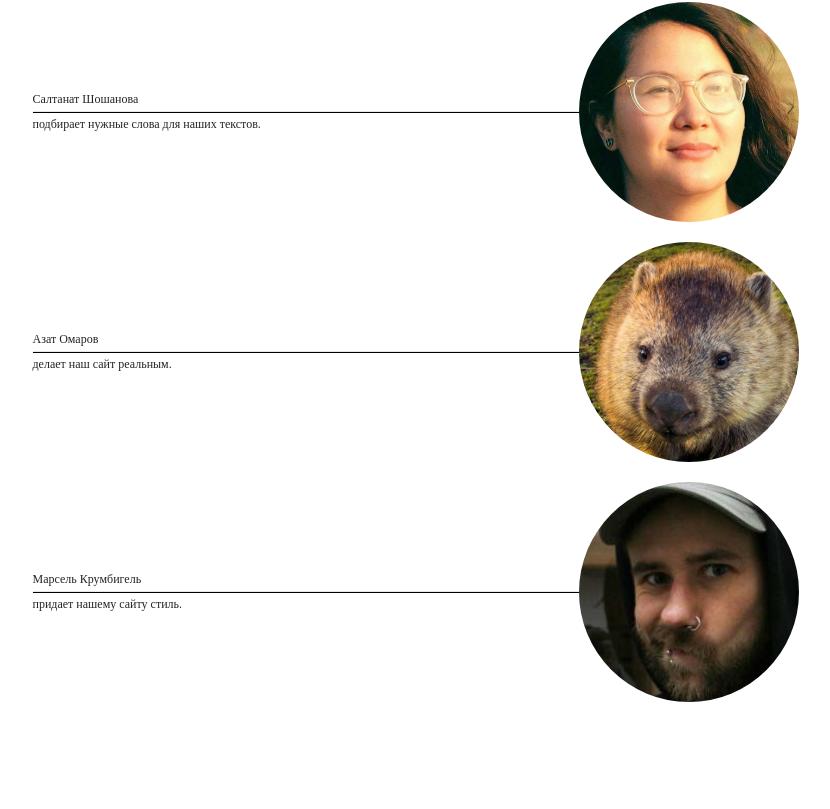
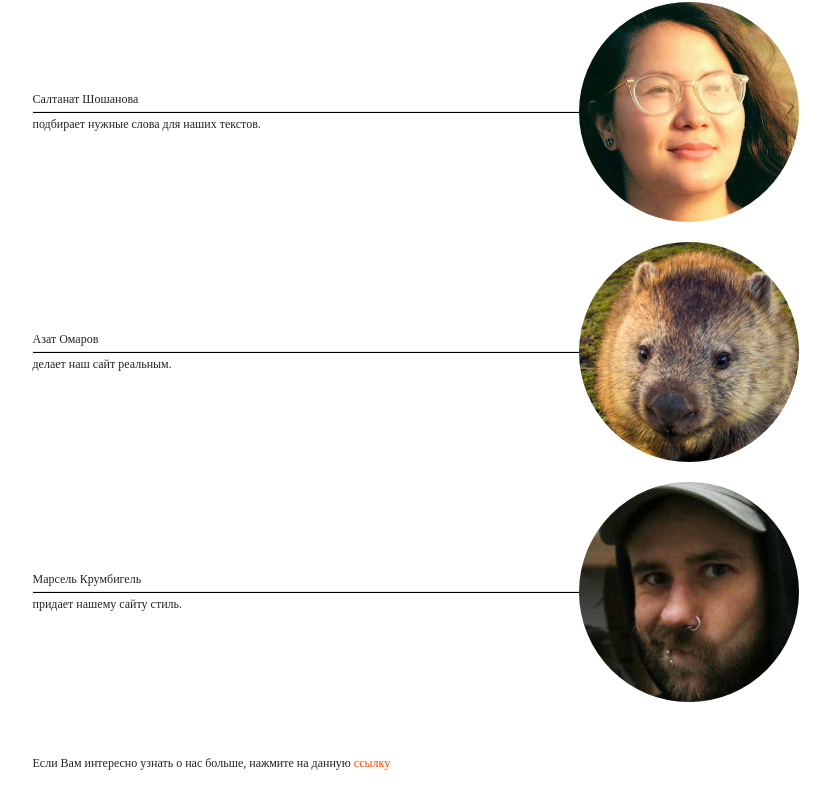
Before and after one commit to AzatOmarov/ressup, a React (Create React App) app: page /about in a window 1280 px wide. Shown: the part 2755-3564 px from the top of the page, without its empty margins (370-1200 px from the left). Before the commit the page ends 3487 px from the top, so only its background shows below. Built offline with nearby package versions, Linux system fonts and the light colour scheme.

Commit message:
Add a link to youtube after Marcel image

```diff
--- a/src/assets/styles/_about.scss
+++ b/src/assets/styles/_about.scss
@@ -1,18 +1,33 @@
 .about{
     height: max-content;
     flex: 3 1 0;
-    // display: flex;
-    // flex-direction: column;
     justify-content: center;
     text-align: center;
     position: relative;
     top: 157px;
-    // .hr {
-    //     width: 1px;
-    //     size: 500px;
-    //     // transform: rotate(90deg);
-    // }
-    // font-size: 12px;
+
+    a{
+        color: orangered;
+        cursor: pointer;
+    }
+
+    h4{
+        color: #232227;
+        text-align: left;
+    }
+
+    hr{
+        // border-top: 1px solid black;
+        margin-top: 0px;
+        margin-bottom: 0px;
+        border-bottom: 1px solid black;
+    }
+
+    p{
+        color: #232227;
+        text-align: left;
+    }
+
     .section{
         color: #232227;
         text-align: left;
@@ -21,14 +36,7 @@
     .section:nth-child(1){
         background: darkcyan;
     }
-    p{
-        color: #232227;
-        text-align: left;
-    }
-    h4{
-        color: #232227;
-        text-align: left;
-    }
+
     .team-members{
         display: flex;
         color: #232227;
@@ -53,12 +61,12 @@
             }
 
         }
-        hr{
-            // border-top: 1px solid black;
-            margin-top: 0px;
-            margin-bottom: 0px;
-            border-bottom: 1px solid black;
-        }
+
+    }
+    #about-link{
+        // color: red;
+        padding-top: 40px;
     }
 
+
 }
--- a/src/component/team-member/TeamMember.jsx
+++ b/src/component/team-member/TeamMember.jsx
@@ -42,7 +42,7 @@ function TeamMember(props) {
           {text}
         </div>
         <div className="team-member__image">
-          <img src={returnImage(photo)} alt="personal-photo" />
+          <img src={returnImage(photo)} alt="personal" />
         </div>
       </div>
     </>
--- a/src/container/about/About.jsx
+++ b/src/container/about/About.jsx
@@ -21,6 +21,17 @@ function About() {
         <section className="team-members">
           {team}
         </section>
+        <p id="about-link">
+          Eсли Вам интересно узнать о нас больше, нажмите на данную
+          {' '}
+          <a
+            href="https://www.youtube.com/channel/UCv-LYTGGNAytZRuGbJhPeRA"
+            target="_blank"
+            rel="noopener noreferrer"
+          >
+              ссылку
+          </a>
+        </p>
       </div>
     </>
   );
```
